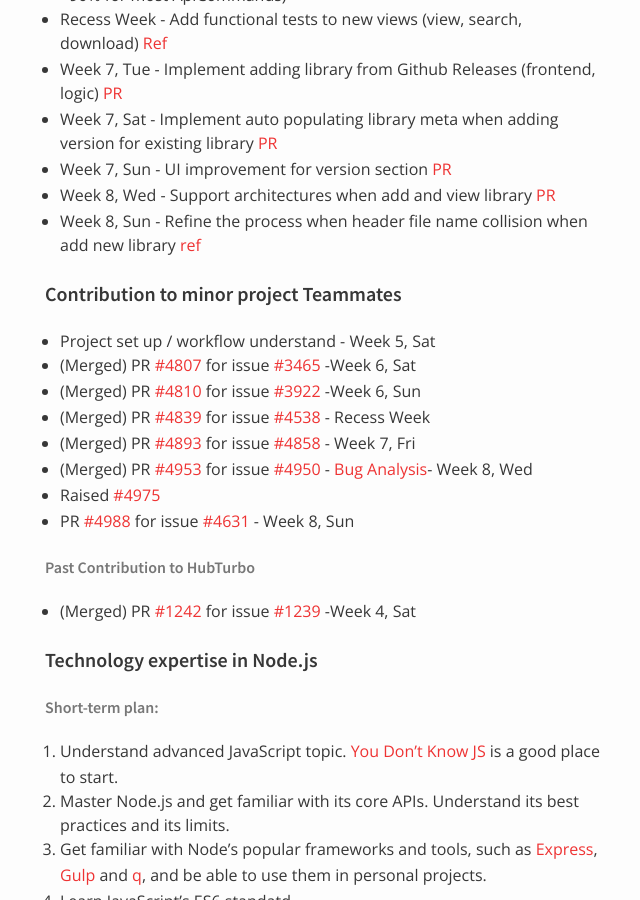
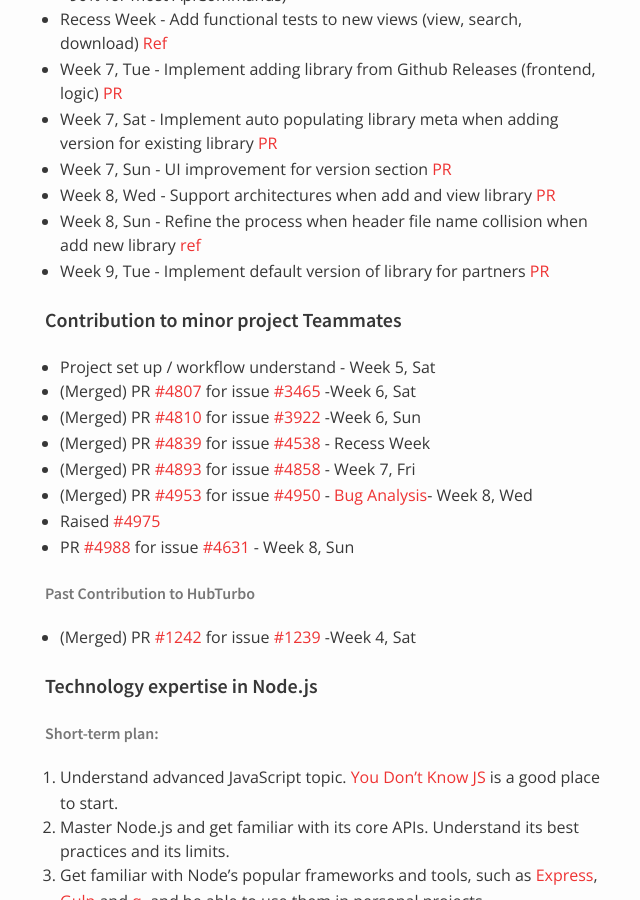
Before and after one commit to nus-oss/cs3281-AY1516S2-website, a Jekyll site: the page built from teams/codebender.md, in a window 1280 px wide and 900 px high, scrolled down 12444 px. Shown: the whole window, without its empty margins (325-965 px from the left). Built offline with Jekyll 4.4.1, drawn with Linux system fonts in a browser that asks for light colours.

Commit message:
Update Jiang Sheng's progress

```diff
--- a/teams/codebender.md
+++ b/teams/codebender.md
@@ -374,6 +374,7 @@ permalink: /teams/codebender/
 * Week 7, Sun - UI improvement for version section [PR](https://github.com/codebendercc/eratosthenes/pull/51)
 * Week 8, Wed - Support architectures when add and view library [PR](https://github.com/codebendercc/eratosthenes/pull/55)
 * Week 8, Sun - Refine the process when header file name collision when add new library [ref](https://github.com/codebendercc/eratosthenes/commit/c17b3073ae5c7ef5449e04aae9cfdf9924d296f1)
+* Week 9, Tue - Implement default version of library for partners [PR](https://github.com/codebendercc/eratosthenes/pull/60)
 
 #### Contribution to minor project Teammates
 * Project set up / workflow understand - Week 5, Sat
```
